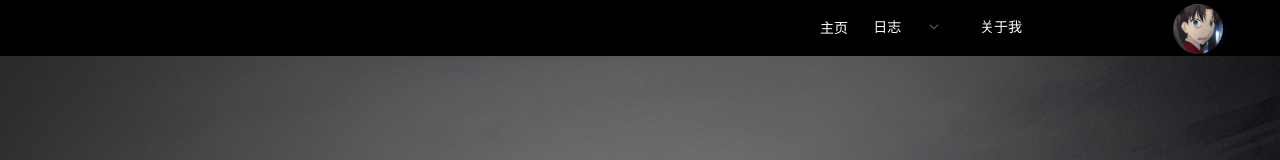
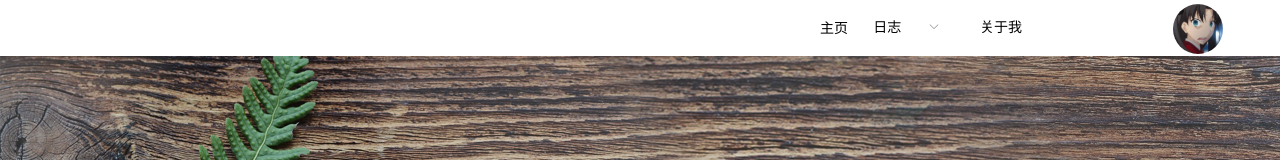
Before and after one commit to WFallenDown/blog, a Vue app: page / in a window 1280 px wide. Shown: the top 160 px of the page. Built offline with nearby package versions, Linux system fonts and the light colour scheme; the HTML template or start-up script is replaced by a standard one.

Commit message:
complete bannerUI and add new module to Index

```diff
--- a/src/App.vue
+++ b/src/App.vue
@@ -5,8 +5,8 @@
         :default-active="activeIndex"
         class="my-el-menu"
         mode="horizontal"
-        background-color="#000000"
-        text-color="#fff"
+        background-color="#fff"
+        text-color="#000000"
       >
         <el-row>
           <el-col
@@ -90,7 +90,7 @@ export default {
 
 a {
   text-decoration: none;
-  color: #fff;
+  color: #000000;
 }
 
 header {
@@ -107,7 +107,6 @@ body {
   width: 100%;
   height: 100%;
   position: relative;
-  background-color: #666666;
 }
 
 #app {
--- a/src/components/Index.vue
+++ b/src/components/Index.vue
@@ -1,6 +1,35 @@
-<template>
-  <div class="banner">
-
+/* <template>
+  <div>
+    <div class="banner">
+      <img src="../images/e5bd25f8f6aab99e15bafe76cfee4998.jpg" class="bannerImg" />
+      <div class="bannerTitle">
+        <span style="font-size: 45px;">Welcome to ALEX Home</span>
+        <p style="font-size: 20px;">Thought, story and thought</p>
+      </div>
+    </div>
+    <div>
+      <el-row>
+  <el-col :span="18" :offset="4">Articles I like</el-col>
+</el-row>
+<el-row><el-col :span="18" :offset="4">
+<el-row>
+  <el-col :span="3" v-for="(o, index) in 2" :key="o" :offset="index > 0 ? 1 : 0">
+    <el-card :body-style="{ padding: '0px' }">
+      <img src="https://shadow.elemecdn.com/app/element/hamburger.9cf7b091-55e9-11e9-a976-7f4d0b07eef6.png" class="image">
+      <div style="padding: 14px;">
+        <span>好吃的汉堡</span>
+        <div class="bottom clearfix">
+          <time class="time">{{ currentDate }}</time>
+          <el-button type="text" class="button">操作按钮</el-button>
+        </div>
+      </div>
+    </el-card>
+  </el-col>
+  </el-row>
+  </el-col>
+</el-row>
+    </div>
+    <div></div>
   </div>
 </template>
 
@@ -11,7 +40,7 @@ export default {
     return {
       msg: "this is index",
       home: this.$axios.Home,
-      banner: require("../images/013c77573c2a1a32f8757cb9d5ad4d.jpg@1280w_1l_2o_100sh.jpg")
+      banner: require("../images/e5bd25f8f6aab99e15bafe76cfee4998.jpg")
     };
   },
   methods: {
@@ -23,9 +52,21 @@ export default {
 </script>
 
 <style>
-.banner{
-    height: 500px;
-    background-image: url('~@/images/013c77573c2a1a32f8757cb9d5ad4d.jpg@1280w_1l_2o_100sh.jpg');
-    background-size: 100%;
+.banner {
+  position: relative;
+  text-align: center;
+  margin-bottom: 10px;
 }
+.bannerImg {
+  width: 100%;
+}
+.bannerTitle {
+  position: absolute;
+  z-index: 2;
+  left: 50%;
+  top: 25%;
+  color: #fff;
+  font-size: 30px;
+}
+
 </style>
```
Also changed, not shown: src/images/e5bd25f8f6aab99e15bafe76cfee4998.jpg (added).
